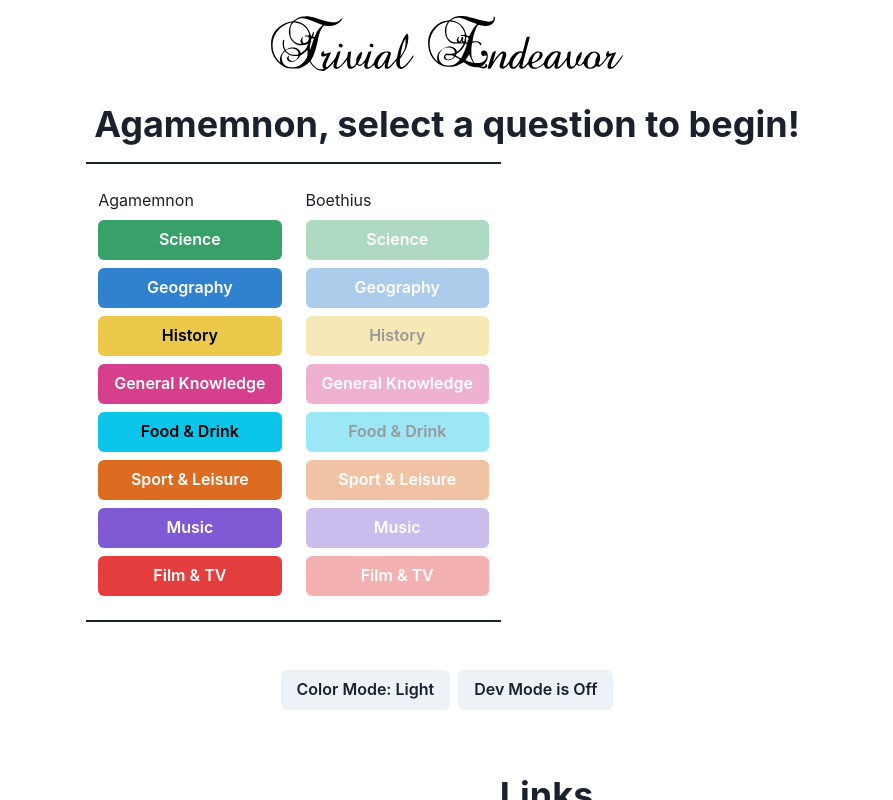
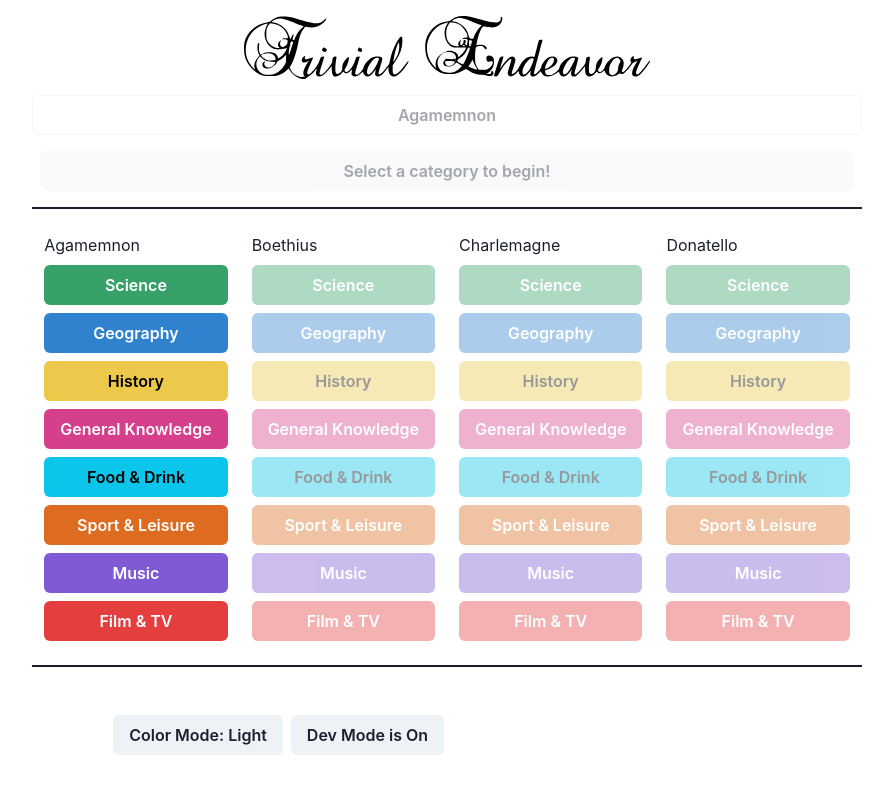
Before and after one commit to vpbasile/trivial-endeavor-2, a React (Vite) app: page / in a window 1280 px wide. Both pictures are taken after a click on the button "Begin Game". Shown: the top 800 px of the page, without its empty margins (193-1086 px from the left). Built offline with nearby package versions, Linux system fonts and the light colour scheme.

Commit message:
Handle win conditions

```diff
--- a/package.json
+++ b/package.json
@@ -1,7 +1,7 @@
 {
   "name": "trivial-endeavor-2",
   "private": true,
-  "version": "0.2.4",
+  "version": "0.2.5",
   "type": "module",
   "scripts": {
     "dev": "vite",
--- a/src/components/DataDisplay.tsx
+++ b/src/components/DataDisplay.tsx
@@ -27,7 +27,6 @@ export default function DataDisplay(props: propsType) {
 			</Stack>
 			{/* {If devMode is on, then return the text} */}
 			{devMode ? (<Box id="devData" whiteSpace={'normal'} maxWidth={'50%'}>
-				<Button onClick={() => dispatch({ type: 'phase_next_player' })} isDisabled={currentPhase !== "Feedback"}>Next Player</Button>
 				<Heading as={'h3'}>gameState values:</Heading>
 				<UnorderedList>
 					<ListItem>Phase: {currentPhase}</ListItem>
--- a/src/components/GameSetup.tsx
+++ b/src/components/GameSetup.tsx
@@ -57,7 +57,7 @@ export default function GameSetup(props: propsType) {
 		<Button
 			textAlign={'left'}
 			leftIcon={<CheckIcon color={'green'} />}
-			onClick={() => { dispatch({ type: 'phase_begin_game' }) }}>Begin Game</Button>
+			onClick={() => { dispatch({ type: 'phase_1_begin_game' }) }}>Begin Game</Button>
 
 	return (
 		<Box display={{ sm: 'flex' }}>
--- a/src/components/gameReducer.tsx
+++ b/src/components/gameReducer.tsx
@@ -5,9 +5,10 @@
  *
  * @packageDocumentation
  */
+import { VStack } from "@chakra-ui/react";
 import { Dispatch } from "react";
 import { categoryList, questionInternal } from "./helpers/queryTheTrivia";
-import { getCategory, ordinal, wrapHeading } from "./helpers/routines";
+import { getCategory, ordinal, winnerColor, wrapHeading } from "./helpers/routines";
 
 export type categoryTag = string
 export type category = { key: string, queryTag: categoryTag, title: string, color: string }
@@ -20,6 +21,7 @@ export type situationHolder = { phase: gamePhase, currentPlayerIndex: number }
 export type gameStateType = {
     currentPhase: gamePhase,
     currentPlayerIndex: number,
+    playerIndicator: string,
     displayMessage: JSX.Element,
     currentQuestion: questionInternal,
     vyingForPlace: number,
@@ -39,16 +41,17 @@ function newPlayer(playerIndex: number) {
     };
 }
 
-const devModeDefault = false;
+const devModeDefault = true;
 
 export const initialGameState: gameStateType = {
     currentPhase: "Welcome",
     currentPlayerIndex: 0,
+    playerIndicator: "Player 0",
     displayMessage: wrapHeading("Welcome! You can play with up to 4 teams."),
     currentQuestion: nullQuestion(),
     vyingForPlace: 1,
     guessEntered: null,
-    playerList: [newPlayer(0), newPlayer(1)],
+    playerList: [newPlayer(0), newPlayer(1), newPlayer(2), newPlayer(3)],
     askedQuestions: [""],
     devMode: devModeDefault,
     neededToWin: devModeDefault ? 2 : categoryList.length,
@@ -63,11 +66,11 @@ export type GameAction =
     { type: "remove_player" } | // Payload is the player index to be removed
     { type: "toggle_dev_mode" } |
     // Game flow actions
-    { type: "phase_begin_game" } |
-    { type: "phase_next_player" } | // Payload is the player index for the next player
-    { type: "phase_get_question" } |
-    { type: "phase_answer_question", payload: questionInternal } |
-    { type: "phase_feedback", payload: { guess: guessType, message: JSX.Element } } |
+    { type: "phase_1_begin_game" } |
+    { type: "phase_5_next_player" } | // Payload is the player index for the next player
+    { type: "phase_2_get_question" } |
+    { type: "phase_3_answer_question", payload: { question: questionInternal, playerIndex: number } } |
+    { type: "phase_4_feedback", payload: { guess: guessType, message: JSX.Element } } |
     // Question actions
     { type: "give_player_token", payload: { playerIndex: number, categoryTag: string } } | // Payload is the player index for the player who is scoring and categoryTag for the category they are scoring
     // Are these two actions redundant?
@@ -83,12 +86,15 @@ export default function gameReducer(state: gameStateType, action: GameAction): g
         // Setup actions
         case "add_player": {
             // Add another player to the playerList array
-            const newPlayerIndex = state.playerList.length;
-            return { ...state, playerList: [...state.playerList, newPlayer(newPlayerIndex)] };
+            const { playerList } = state;
+            const newPlayerIndex = playerList.length;
+            return { ...state, playerList: [...playerList, newPlayer(newPlayerIndex)] };
         }
-        case "remove_player":
+        case "remove_player": {
             // Remove the last player in the playerList array
-            return { ...state, playerList: [...state.playerList.slice(0, (state.playerList.length - 1))] };
+            const { playerList } = state;
+            return { ...state, playerList: [...playerList.slice(0, (playerList.length - 1))] };
+        }
         case "toggle_dev_mode": {
             const devMode = state.devMode ? false : true;
             devMode ? console.log("Dev mode is now off") : console.log("Dev mode is now on")
@@ -96,43 +102,52 @@ export default function gameReducer(state: gameStateType, action: GameAction): g
             return { ...state, devMode, neededToWin };
         }
         // Game flow actions
-        case "phase_begin_game":
+        case "phase_1_begin_game":
             // Begin the game
-            console.log("-Begin phase_begin_game-");
-            return { ...state, currentPhase: "Select", currentPlayerIndex: 0, displayMessage: wrapHeading(`${state.playerList[0].name}, select a question to begin!`) };
-        case "phase_next_player": {
-            // Move on to the next player
-            console.log("-wBegin phase_next_player-");
-            const gameState = state;
-            const currentPlayerIndex = gameState.currentPlayerIndex;
-            const whichPlayer = nextPlayer(gameState.playerList.length, currentPlayerIndex, gameState.neededToWin, gameState.playerList);
-            console.log(`It is now ${gameState.playerList[whichPlayer].name}'s turn.`)
-            // Upate the current phase to select and the current player index to the next player
-            return { ...state, currentPhase: "Select", currentPlayerIndex: whichPlayer, guessEntered: null, displayMessage: wrapHeading(`${state.playerList[whichPlayer].name}, select a question!`) };
-        }
-        case "phase_get_question": {
+            console.log("-Begin phase_1_begin_game-");
+            return { ...state, currentPhase: "Select", currentPlayerIndex: 0, playerIndicator: state.playerList[0].name, displayMessage: wrapHeading(`Select a category to begin!`) };
+        case "phase_2_get_question": {
             // Get a question of the selected category for the current player
-            console.log("-Begin phase_get_question-");
+            console.log("-Begin phase_2_get_question-");
             return { ...state, currentPhase: "Question", currentQuestion: nullQuestion(), displayMessage: wrapHeading(`Please wait`) };
         }
-        case "phase_answer_question": {
+        case "phase_3_answer_question": {
             // Display the choices
-            console.log("-Begin phase_answer_question-");
-            const question = action.payload;
+            console.log("-Begin phase_3_answer_question-");
+            const { question } = action.payload;
             const categoryTag = question.categoryTag;
             const category = getCategory(categoryList, categoryTag);
-            return { ...state, currentPhase: "Answer", currentQuestion: question, displayMessage: wrapHeading(category.title, category.color) };
+            const buttonContents = category ? wrapHeading(category.title, category.color) : "Category";
+            return {
+                ...state, currentPhase: "Answer", currentQuestion: question, displayMessage: <>
+                    {buttonContents}
+                </>
+            };
         }
-        case "phase_feedback": {
+        case "phase_4_feedback": {
             // Display the feedback
-            console.log("-Begin phase_feedback-");
+            console.log("-Begin phase_4_feedback-");
+            const { currentPlayerIndex, neededToWin, playerList } = state;
             const { guess, message } = action.payload;
-            // Enable the next player button
-            console.log("-Begin phase_feedback-");
-            return { ...state, guessEntered: guess, currentPhase: "Feedback", displayMessage: message };
+            // These two lines are written the same
+            const whoIsNext = nextPlayer(currentPlayerIndex, neededToWin, playerList);
+            const playerIndicator = `${playerList[whoIsNext].name}, you're up next!`;
+            return { ...state, guessEntered: guess, playerIndicator, currentPhase: "Feedback", displayMessage: message };
+        }
+        case "phase_5_next_player": {
+            // Move on to the next player
+            console.log("-Begin phase_5_next_player-");
+            const { currentPlayerIndex, neededToWin, playerList } = state
+            const whichPlayer = nextPlayer(currentPlayerIndex, neededToWin, playerList);
+            const playerIndicator = playerList[whichPlayer].name;
+            console.log(`It is now ${playerIndicator}'s turn.`)
+            // Upate the current phase to select and the current player index to the next player
+            return { ...state, currentPhase: "Select", currentPlayerIndex: whichPlayer, playerIndicator, guessEntered: null, displayMessage: wrapHeading(`Select a question!`) };
+
         }
         // Question actions
         case "give_player_token": {
+            console.log("-Begin give_player_token-");
             // <> FIXME This is not working - it is double adding the category on the subsequest turn
             const { playerIndex, categoryTag } = action.payload;
             const updatedPlayerList = [...state.playerList];
@@ -143,21 +158,40 @@ export default function gameReducer(state: gameStateType, action: GameAction): g
             console.log(message);
             // FIXME - This is not working - it is double adding the category on the subsequent turn
             console.log(`Their list of correct categories is now: ${updatedPlayer.correctCategories}`)
-            console.log("-Begin phase_feedback-");
-            return { ...state, playerList: updatedPlayerList, displayMessage: wrapHeading(message), currentPhase: "Feedback"};
+            return { ...state, playerList: updatedPlayerList, displayMessage: wrapHeading(message), currentPhase: "Feedback" };
         }
         case "give_player_medal": {
+            console.log("-Begin give_player_medal-");
             // <><> FIXME Win condition is not working
             const { playerIndex } = action.payload;
-            const winningPlayer = state.playerList[playerIndex];
-            const vyingForPlace = state.vyingForPlace;
-            const message = `${winningPlayer.name} wins ${ordinal(vyingForPlace)} place!`;
+            const { playerList, vyingForPlace, neededToWin } = state;
+            const winningPlayer = playerList[playerIndex];
+            const whoIsNext = nextPlayer(playerIndex, neededToWin, playerList);
+            const color = winnerColor(vyingForPlace);
             // This is displaying the correct place
-            console.log(message)
+            winnerColor(vyingForPlace)
             winningPlayer.wonPlace = vyingForPlace;
-            // Increment the vyingForPlace counter and update the winning players wonPlace
-            console.log("-Begin phase_feedback-");
-            return { ...state, vyingForPlace: (vyingForPlace + 1), playerList: [...state.playerList], displayMessage: wrapHeading(message), currentPhase: "Feedback"};
+            // FIXME - Add handling for a single-player game
+            if (vyingForPlace < playerList.length - 1) {
+                // There are more medals to win, so continue the game
+                const message = `${winningPlayer.name} wins ${ordinal(vyingForPlace)} place!`;
+                console.log(message)
+                const playerIndicator = `${playerList[whoIsNext].name}, you're up next!`;
+                const displayMessage = wrapHeading(message, color)
+                return { ...state, vyingForPlace: (vyingForPlace + 1), playerList: [...playerList], playerIndicator, displayMessage, currentPhase: "Feedback" };
+            } else {
+                // All medals have been won, so end the game
+                const playerIndicator = `Game over!`
+                // FIXME - This would be better if it listed the players in order of their place
+                const displayMessage = <VStack>
+                    {playerList.map((player,index) => {
+                        const playerPlace = player.wonPlace;
+                        return wrapHeading(`${player.name} - ${ordinal(playerPlace)}`, winnerColor(playerPlace), player.name + index)
+                    })}
+                </VStack>
+                console.log(displayMessage)
+                return { ...state, playerList: [...playerList], playerIndicator, displayMessage, currentPhase: "End" };
+            }
         }
         case "SETaskedQuestions":
             return { ...state, askedQuestions: action.payload };
@@ -171,8 +205,16 @@ export interface propsType {
     gameState: gameStateType,
     dispatch: Dispatch<GameAction>,
 }
-
-function nextPlayer(playerCount: number, currentPlayerIndex: number, neededToWin: number, playerList: player[]): number {
+/**
+ * This function determines which player is next in the game.
+ *
+ * @param {number} currentPlayerIndex - Which player is currently taking their turn
+ * @param {number} neededToWin - The number of points needed to win the game
+ * @param {player[]} playerList - The list of players in the game
+ * @return {*}  {number} - The index of the next player
+ */
+function nextPlayer(currentPlayerIndex: number, neededToWin: number, playerList: player[]): number {
+    const playerCount = playerList.length;
     for (let i = 1; i < playerCount; i++) {
         const nextPlayerIndex = (currentPlayerIndex + i) % playerCount;
         const thatPlayer = playerList[nextPlayerIndex];
@@ -183,4 +225,5 @@ function nextPlayer(playerCount: number, currentPlayerIndex: number, neededToWin
         }
     }
     return (currentPlayerIndex + 1) % playerCount;
+    // return undefined;
 }
--- a/src/components/gameboard.tsx
+++ b/src/components/gameboard.tsx
@@ -3,7 +3,8 @@
  *
  * @returns The game board component.
  */
-import { Box, Collapse } from "@chakra-ui/react";
+import { ArrowForwardIcon, QuestionIcon } from "@chakra-ui/icons";
+import { Box, Button, Center, Collapse } from "@chakra-ui/react";
 import { useReducer } from "react";
 import { ErrorBoundary } from "react-error-boundary";
 import DataDisplay from "./DataDisplay";
@@ -17,12 +18,37 @@ import PlayerColumn from "./scoreboard/PlayerColumn";
 export default function GameBoard() {
 
     const [gameState, dispatch] = useReducer(gameReducer, initialGameState);
-    const { currentPhase, playerList, currentPlayerIndex, displayMessage } = gameState;
+    const { currentPhase, playerList, currentPlayerIndex, playerIndicator, displayMessage } = gameState;
+
+    const phase = gameState.currentPhase;
+
+    let icon = undefined;
+    if (phase === "Feedback") {
+        icon = <ArrowForwardIcon />;
+    } else if (phase === "Answer" || phase === "Question") {
+        icon = <QuestionIcon />;
+    }
 
     return (<ErrorBoundary fallback={<Box>Error in component AppRow</Box>}>
-        <AppRow id="displayMessage">
-            {displayMessage}
-        </AppRow>
+        <Box id="gameflowDisplay">
+            {(phase !== "Welcome") && <Button
+                id="turnTracker"
+                leftIcon={icon}
+                rightIcon={icon}
+                whiteSpace={'normal'}
+                w={'100%'}
+                isDisabled={currentPhase !== "Feedback"}
+                variant={'outline'}
+                onClick={() => dispatch({ type: 'phase_5_next_player' })}>{playerIndicator}</Button>}
+            <Center
+                id="infoBox"
+                width={'100%'}
+                py={4} px={2}
+                alignContent={'center'} borderRadius={'lg'}
+            >
+                {displayMessage}
+            </Center>
+        </Box>
         <Box id="gameBoardContainer" maxWidth={newBreaks}>
             <Collapse in={currentPhase === "Welcome"} unmountOnExit animateOpacity>
                 <Box id="setup">
@@ -36,8 +62,8 @@ export default function GameBoard() {
             </Collapse>
             <Collapse in={currentPhase === "Select"} unmountOnExit animateOpacity>
                 <Box id="scoreboard" display={{ sm: 'flex' }} scrollBehavior={'smooth'}>
-                    {playerList.map((player,index) => (
-                        <PlayerColumn key={player.name + '-column'} gameState={gameState} dispatch={dispatch} playerKey={index} isDisabled={index!==currentPlayerIndex} />))
+                    {playerList.map((player, index) => (
+                        <PlayerColumn key={player.name + '-column'} gameState={gameState} dispatch={dispatch} playerKey={index} isDisabled={index !== currentPlayerIndex} />))
                     }
                 </Box>
             </Collapse>
--- a/src/components/helpers/routines.tsx
+++ b/src/components/helpers/routines.tsx
@@ -1,4 +1,4 @@
-import { Heading } from "@chakra-ui/react";
+import { Button } from "@chakra-ui/react";
 import { category } from "../gameReducer";
 import { newBreaks } from "./style";
 
@@ -33,12 +33,20 @@ export function ordinal(number: number): "first" | "second" | "third" | "last" {
     }
 }
 
+export function winnerColor(place: number) {
+	switch (place) {
+		case 1: return "yellow";
+		case 2: return "cyan";
+		case 3: return "orange";
+	}
+}
+
 /**
 * Returns a promise and sleeps
 */
 export function sleep(ms: number) { return new Promise(resolve => setTimeout(resolve, ms)); }
 
-export function wrapHeading(text:string, color?: string) { return < Heading id='displayMessage' as='h2' whiteSpace={'normal'} color={color} borderRadius={'lg'} maxW={newBreaks}> {text}</Heading >
+export function wrapHeading(text:string, color?: string, key?:string) { return < Button id='displayMessage' isDisabled w={'100%'} whiteSpace={'normal'} colorScheme={color} borderRadius={'lg'} maxW={newBreaks} key={key}> {text}</Button >
      }
 
 //Return the category object given its queryTag
--- a/src/components/question/NextTurnButton.tsx
+++ /dev/null
@@ -1,14 +0,0 @@
-import { ArrowForwardIcon } from '@chakra-ui/icons';
-import { Box, Button } from '@chakra-ui/react';
-import { propsType } from '../gameReducer';
-export default function NextTurnButton(props: propsType) {
-    const { dispatch } = props;
-    return (<Box py={2}>
-        <Button
-            rightIcon={<ArrowForwardIcon />}
-            whiteSpace={'normal'}
-            w={'100%'}
-            variant={'outline'}
-            onClick={() => dispatch({ type: 'phase_next_player' })}>Next Turn</Button>
-    </Box>)
-}
--- a/src/components/question/QuestionDisplay.tsx
+++ b/src/components/question/QuestionDisplay.tsx
@@ -3,7 +3,6 @@ import { Box, Heading } from "@chakra-ui/react";
 import { propsType } from "../gameReducer";
 import { newBreaks } from "../helpers/style";
 import AnswerButton from "./AnswerButton";
-import NextTurnButton from "./NextTurnButton";
 
 export default function QuestionDisplay(props: propsType): JSX.Element | null {
 	// Cache the props
@@ -71,7 +70,6 @@ export default function QuestionDisplay(props: propsType): JSX.Element | null {
 	return (
 		// FIXME Need to have a way to give this box the color of the current category
 		<Box id="questionWrapper">
-			{(gameState.currentPhase === "Feedback") && <NextTurnButton gameState={gameState} dispatch={dispatch} />}
 			<Heading id="display-question" bg={'gray.500'} p={8} borderRadius={'lg'} maxW={newBreaks}>{currentQuestion.questionText}</Heading>
 			<Box id="buttonWrapper" p={2}>{answerButtons()}</Box>
 		</Box>
--- a/src/components/question/handleGuess.tsx
+++ b/src/components/question/handleGuess.tsx
@@ -31,18 +31,18 @@ export function handleGuess(question: questionInternal, guess: number, player: p
         } else {
             const message = `That is correct!  ${player.name} now has ${score} points.`;
             console.log(message);
-            dispatch({ type: "phase_feedback", payload: { guess, message: wrapHeading(message) } });
+            dispatch({ type: "phase_4_feedback", payload: { guess, message: wrapHeading(message, "green") } });
         }
     } else {
         // If the player guessed incorrectly, display a message and move on to the next player
         const message = `That is incorrect.  The correct answer was`;
         console.log(message, `${correctIndex}: ${question.choices[correctIndex]}`)
-        dispatch({ type: "phase_feedback", payload: { guess, message: wrapHeading(message) } });
+        dispatch({ type: "phase_4_feedback", payload: { guess, message: wrapHeading(message, "red") } });
     }
     // If we're not in devmode, then wait 5 seconds before moving on to the next player
     // if (!devMode) {
     //     sleep(5000).then(() => {
-    //         dispatch({ type: "phase_next_player" });
+    //         dispatch({ type: "phase_5_next_player" });
     //     }); // Wait 5 seconds before moving on to the next player
     // }
 }
--- a/src/components/scoreboard/CategoryButton.tsx
+++ b/src/components/scoreboard/CategoryButton.tsx
@@ -1,6 +1,7 @@
 import { CheckCircleIcon } from "@chakra-ui/icons";
 import { Button } from "@chakra-ui/react";
 import { category, player, propsType } from "../gameReducer";
+import { ordinal, winnerColor } from "../helpers/routines";
 import { newQuestion } from "./newQuestion";
 
 interface categoryButtonProps extends propsType { category: category, player: player, isDisabled: boolean }
@@ -16,18 +17,19 @@ export default function CategoryButton(props: categoryButtonProps) {
 
 	const handleClick = () => {
 		console.log(`${player.name} requests a ${category.title} question`);
-		newQuestion(category, devMode, dispatch);
+		newQuestion(category, devMode, dispatch, player.index);
 	};
 
 	// If the player is a winner, the button should be gold and disabled.
 	// This part is only working while in devMode.
 	const hasWon = player.wonPlace;
 	if (hasWon) {
-		switch (hasWon) {
-			case 1: return <Button key={buttonKey} isDisabled={true} colorScheme="yellow">First place!</Button>;
-			case 2: return <Button key={buttonKey} isDisabled={true} colorScheme="cyan">Second place!</Button>;
-			case 3: return <Button key={buttonKey} isDisabled={true} colorScheme="orange">Third place!</Button>;
-		}
+		return <Button key={buttonKey} isDisabled={true} colorScheme={winnerColor(hasWon)}>{ordinal(hasWon)} place!</Button>;
+		// switch (hasWon) {
+		// 	case 1: return <Button key={buttonKey} isDisabled={true} colorScheme="yellow">First place!</Button>;
+		// 	case 2: return <Button key={buttonKey} isDisabled={true} colorScheme="cyan">Second place!</Button>;
+		// 	case 3: return <Button key={buttonKey} isDisabled={true} colorScheme="orange">Third place!</Button>;
+		// }
 	} else {
 		if (player.correctCategories.includes(category.queryTag)) {
 
```
Also changed, not shown: src/components/scoreboard/newQuestion.tsx (+16 -5 lines).
